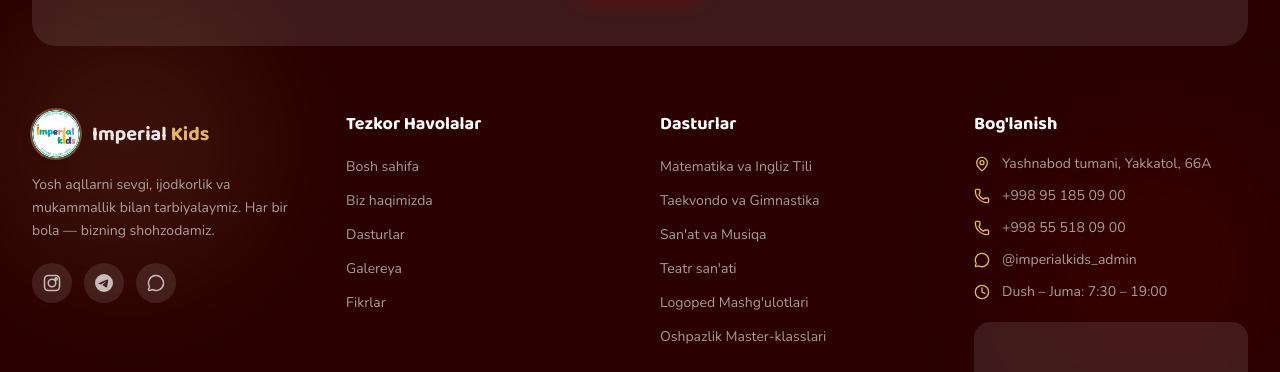
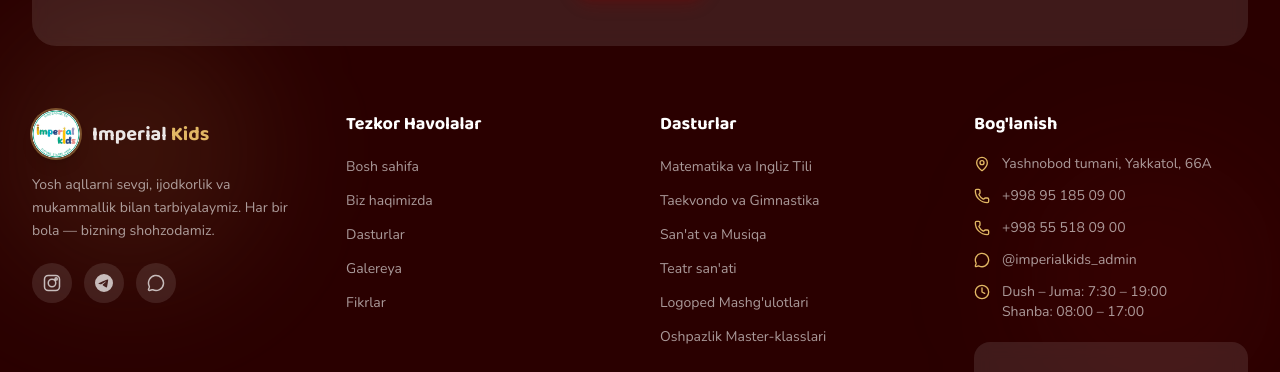
Before and after one commit to ZeroHacker557/imperial-kids, a React (Vite) app: page / in a window 1280 px wide. Shown: the part 5578-5950 px from the top of the page. Built offline with nearby package versions, Linux system fonts and the light colour scheme; grey boxes are pictures that could not be loaded.

Commit message:
imlo xatolar tuzatildi

```diff
--- a/src/components/Footer.tsx
+++ b/src/components/Footer.tsx
@@ -272,9 +272,9 @@ export default function Footer() {
                   <span>@imperialkids_admin</span>
                 </a>
               </li>
-              <li className="flex items-center gap-3 text-sm text-white/60">
-                <Clock size={16} className="shrink-0 text-accent" />
-                <span>{t('footer.schedule')}</span>
+              <li className="flex items-start gap-3 text-sm text-white/60">
+                <Clock size={16} className="mt-0.5 shrink-0 text-accent" />
+                <span className="whitespace-pre-line">{t('footer.schedule')}</span>
               </li>
             </ul>
 
--- a/src/locales/ru.ts
+++ b/src/locales/ru.ts
@@ -112,8 +112,8 @@ export const ru = {
     quick_links: "Быстрые Ссылки",
     programs: "Программы",
     contact: "Связаться",
-    address: "Яшнабадский район, Яккатол, 66А",
-    schedule: "Пон – Пят: 7:30 – 19:00",
+    address: "Яшнобадский район, Яккатол, 66А",
+    schedule: "Пон – Пят: 7:30 – 19:00\nСуббота: 08:00 – 17:00",
     btn_call: "Позвонить",
     btn_tg: "Написать в Telegram",
     rights: "Imperial Kids. Все права защищены."
--- a/src/locales/uz.ts
+++ b/src/locales/uz.ts
@@ -112,8 +112,8 @@ export const uz = {
     quick_links: "Tezkor Havolalar",
     programs: "Dasturlar",
     contact: "Bog'lanish",
-    address: "Yashnabod tumani, Yakkatol, 66A",
-    schedule: "Dush – Juma: 7:30 – 19:00",
+    address: "Yashnobod tumani, Yakkatol, 66A",
+    schedule: "Dush – Juma: 7:30 – 19:00\nShanba: 08:00 – 17:00",
     btn_call: "Qo'ng'iroq qilish",
     btn_tg: "Telegram orqali yozish",
     rights: "Imperial Kids. Barcha huquqlar himoyalangan."
```
